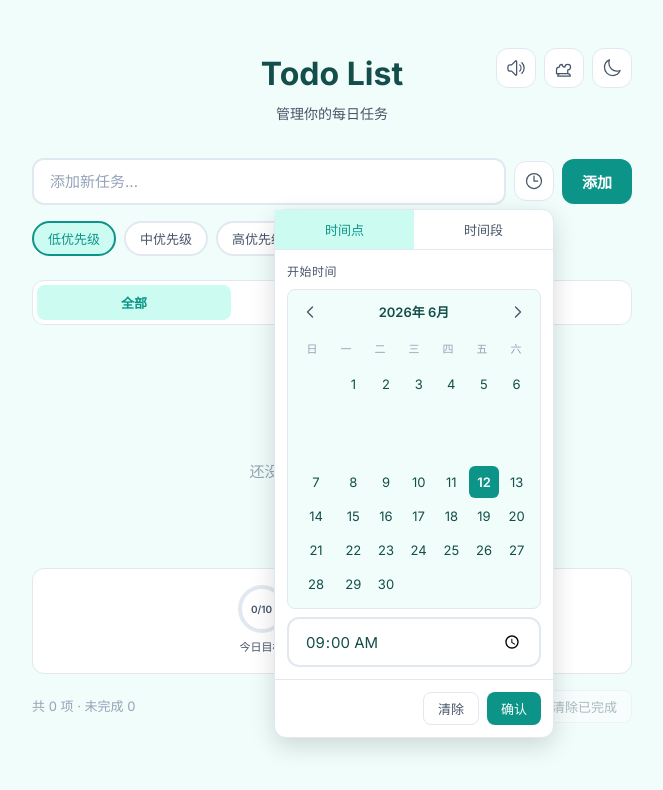
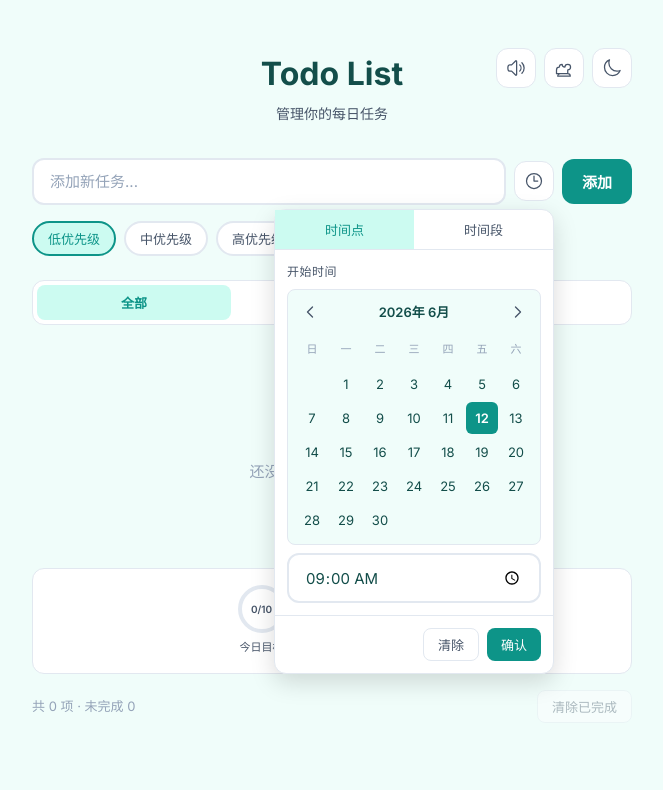
Before and after one commit to Yanqs2000/TodoList, a React (Vite) app: page / in a window 1280 px wide. Both pictures are taken after a click on the button 841 px from the left and 181 px from the top of the page. Shown: the top 790 px of the page, without its empty margins (308-971 px from the left). Built offline with nearby package versions, Linux system fonts and the light colour scheme.

Commit message:
fix: use grid-column positioning for calendar days to fix alignment

```diff
--- a/src/components/TimePicker.tsx
+++ b/src/components/TimePicker.tsx
@@ -93,10 +93,6 @@ function TimePicker({ time, onTimeChange, onClose }: TimePickerProps) {
     const weekDays = ['日', '一', '二', '三', '四', '五', '六'];
     const monthNames = ['1月', '2月', '3月', '4月', '5月', '6月', '7月', '8月', '9月', '10月', '11月', '12月'];
 
-    const days: (number | null)[] = [];
-    for (let i = 0; i < firstDay; i++) days.push(null);
-    for (let i = 1; i <= daysInMonth; i++) days.push(i);
-
     return (
       <div className="calendar">
         <div className="calendar-header">
@@ -116,12 +112,12 @@ function TimePicker({ time, onTimeChange, onClose }: TimePickerProps) {
           {weekDays.map(d => <span key={d}>{d}</span>)}
         </div>
         <div className="calendar-days">
-          {days.map((day, i) => (
+          {Array.from({ length: daysInMonth }, (_, i) => i + 1).map(day => (
             <button
-              key={i}
-              className={`calendar-day${day === null ? ' empty' : ''}${isToday(day!) ? ' today' : ''}${isSelected(day!) ? ' selected' : ''}`}
-              onClick={() => day && onDayClick(day)}
-              disabled={day === null}
+              key={day}
+              className={`calendar-day${isToday(day) ? ' today' : ''}${isSelected(day) ? ' selected' : ''}`}
+              style={{ gridColumn: (firstDay + day - 1) % 7 + 1 }}
+              onClick={() => onDayClick(day)}
             >
               {day}
             </button>
--- a/src/styles/TimePicker.css
+++ b/src/styles/TimePicker.css
@@ -152,12 +152,8 @@
   box-sizing: border-box;
 }
 
-.calendar-day:hover:not(.empty):not(.selected) {
+.calendar-day:hover:not(.selected) {
   background: var(--active-bg);
-}
-
-.calendar-day.empty {
-  visibility: hidden;
 }
 
 .calendar-day.today {
```
